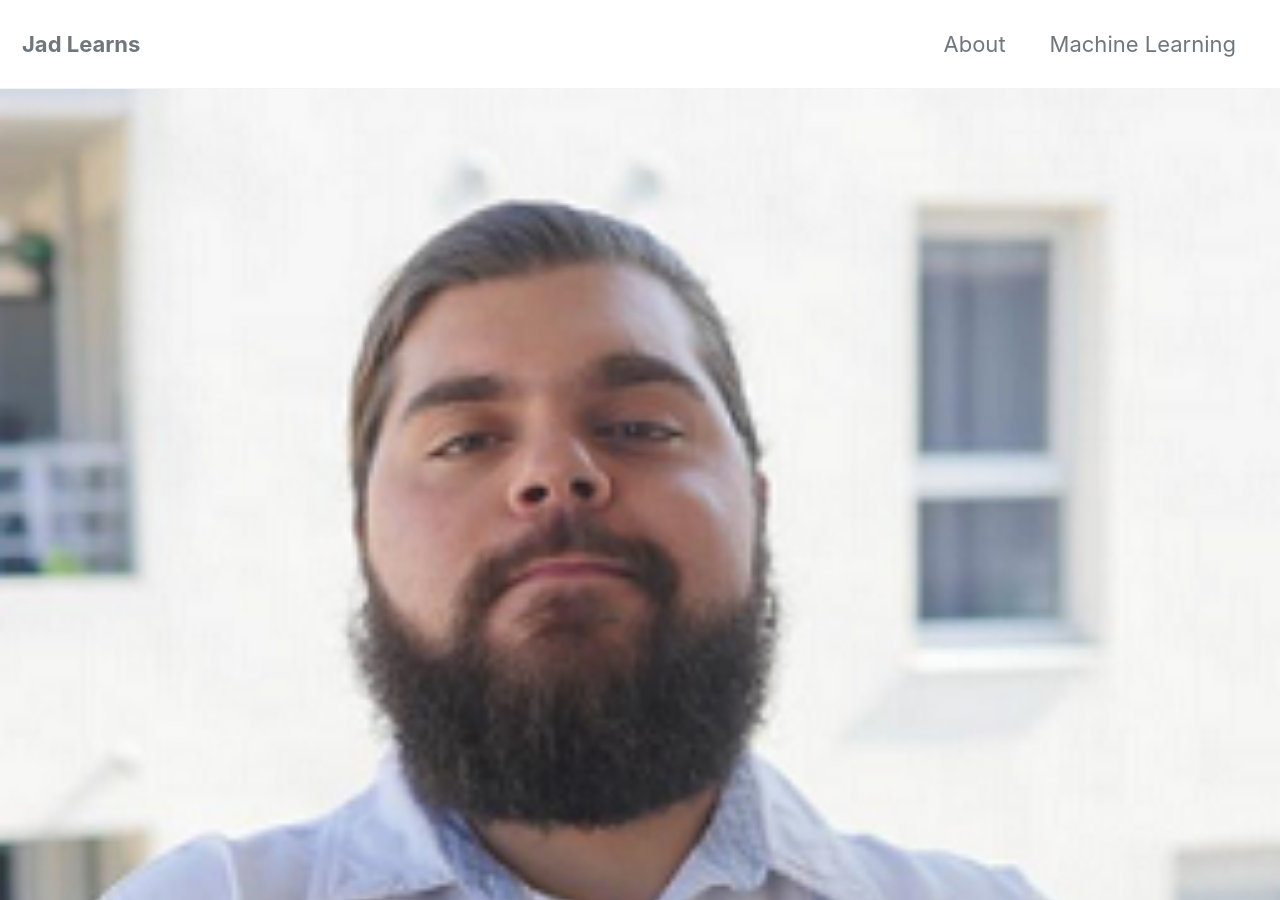
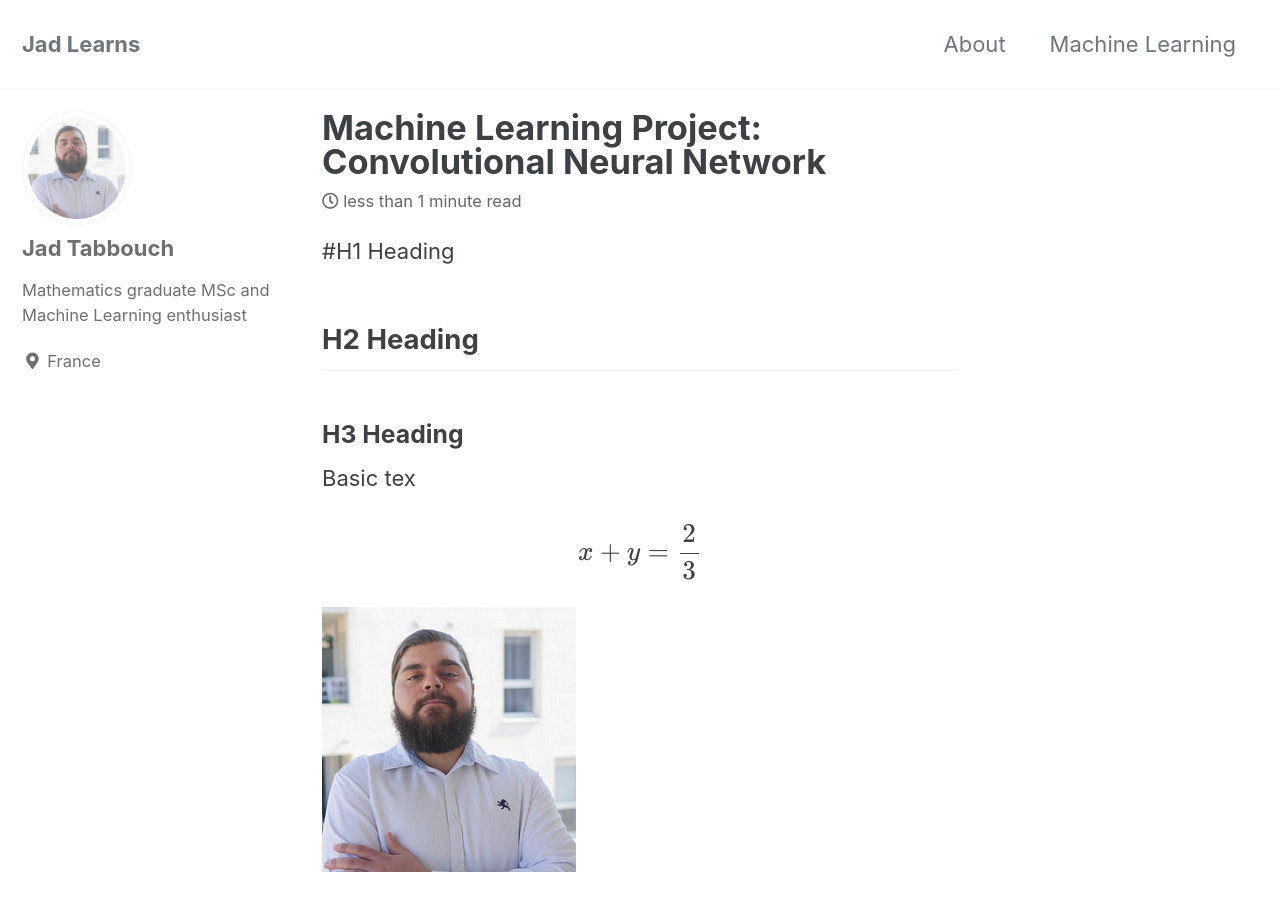
Before and after one commit to jad-tab/jad-tab.github.io, a Jekyll site: the page built from _posts/2020-11-17-cnn.md, in a window 1280 px wide and 900 px high. Built offline with Jekyll 4.4.1, drawn with Linux system fonts in a browser that asks for light colours; cached includes are drawn as plain includes; formulas are drawn with MathJax 3.

Commit message:
Update 2020-11-17-cnn.md

```diff
--- a/_posts/2020-11-17-cnn.md
+++ b/_posts/2020-11-17-cnn.md
@@ -3,7 +3,7 @@ title: "Machine Learning Project: Convolutional Neural Network"
 date: 2020-05-01
 tags: [machine learning, convolutional neural network]
 header:
- image: "images/me.jpg"
+ image:
 excerpt: "Machine Learning, CNN, Data"
 mathjax: "true"
 ---
@@ -17,3 +17,5 @@ mathjax: "true"
 Basic tex
 
 $$x + y = \frac{2}{3} $$
+
+![alt]({{ site.url }}{{ site.baseurl }}/images/me.jpg)
```
